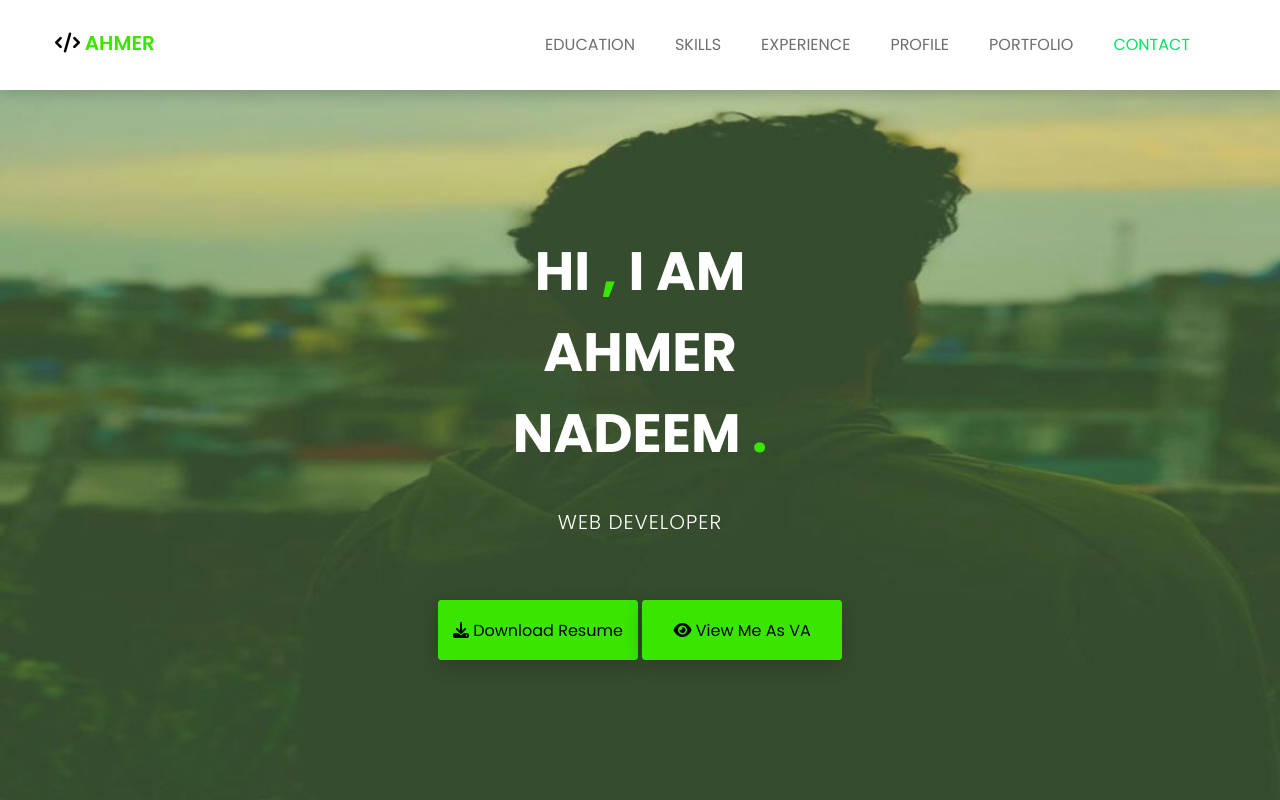
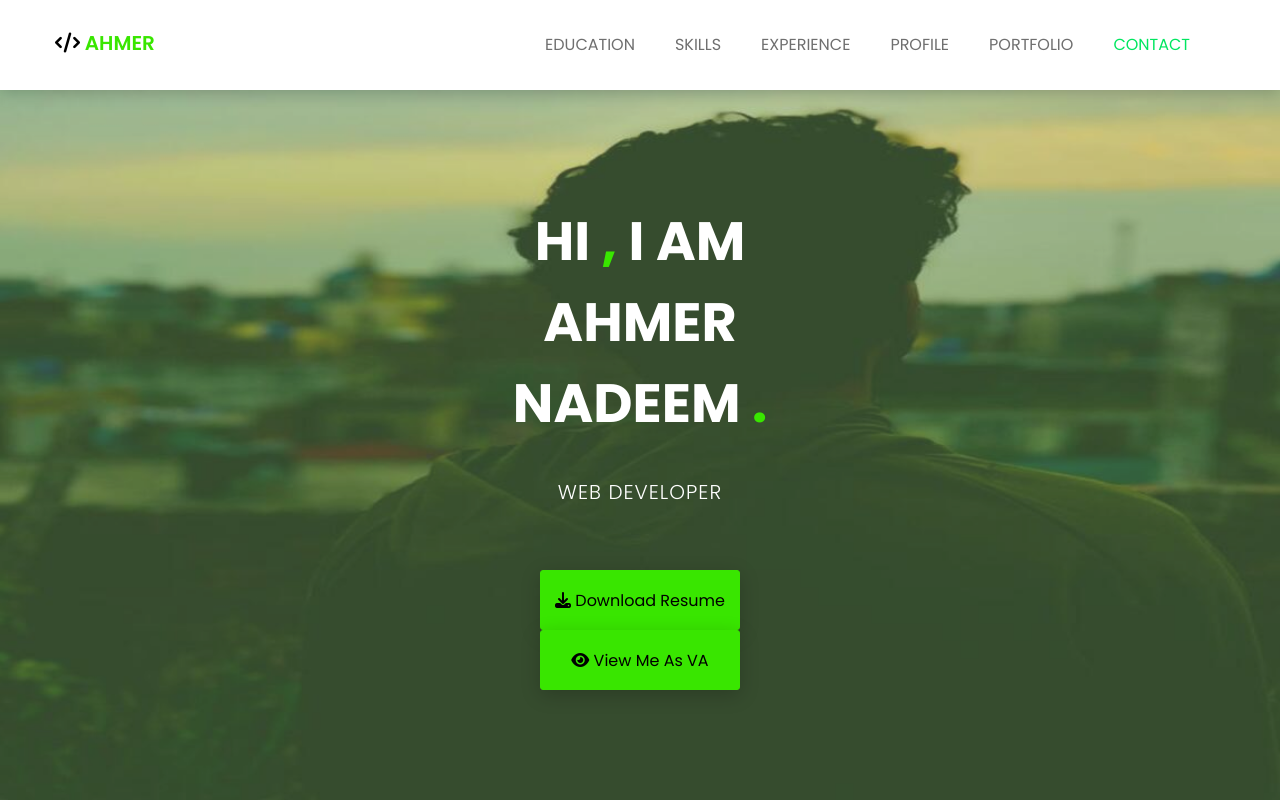
Before and after one commit to G4Guru/ahmer_nadeem, a website: page index.html in a window 1280 px wide. Shown: the top 800 px of the page. Drawn offline with nearby package versions, Linux system fonts and the light colour scheme.

Commit message:
Update index.html

```diff
--- a/index.html
+++ b/index.html
@@ -104,7 +104,7 @@
 						<h2>hi <span>,</span> i am <br> ahmer <br> nadeem <span>.</span> </h2>
 						<p>web developer</p>
 						<a href="/assets/download/MY_CV.pdf" download><i class="fa-solid fa-download"></i> download
-							resume</a>
+							resume</a><br>
 						<a href="/index_VA.html"><i class="fa-solid fa-eye"></i> view me as VA</a>
 					</div>
 				</div>
```
